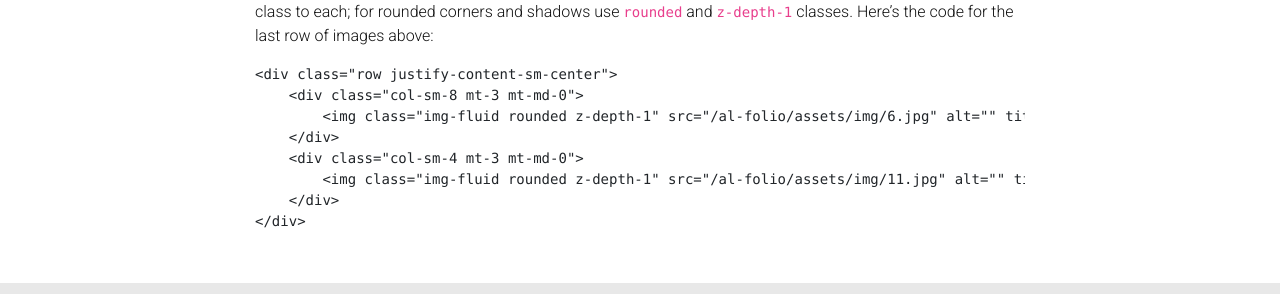
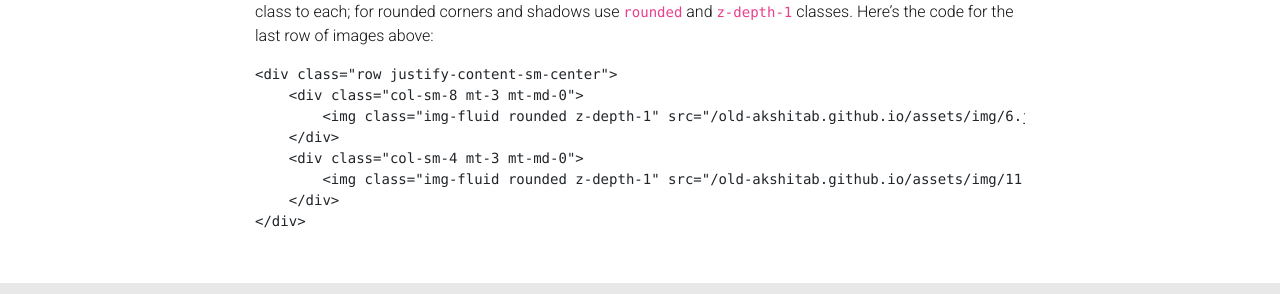
Before and after one commit to AkshitaB/old-akshitab.github.io, a Jekyll site: the page built from _projects/6_project.markdown, in a window 1280 px wide and 900 px high, scrolled down 1000 px. Shown: the part 582-876 px from the top of the window. Built offline with Jekyll 4.4.1, drawn with Linux system fonts in a browser that asks for light colours; nearby versions of some CDN libraries; a style sheet for code colours, icons or effects is not loaded.

Commit message:
fixing username

```diff
--- a/_config.yml
+++ b/_config.yml
@@ -11,7 +11,7 @@
   Hosted by <a href="https://pages.github.com/" target="_blank">GitHub Pages</a>.
 
 url:  # the base hostname & protocol for your site
-baseurl: /al-folio # the subpath of your site, e.g. /blog/
+baseurl:  # the subpath of your site, e.g. /blog/
 last_updated: false # set to true if you want to display last updated in the footer
 
 # -----------------------------------------------------------------------------
```
